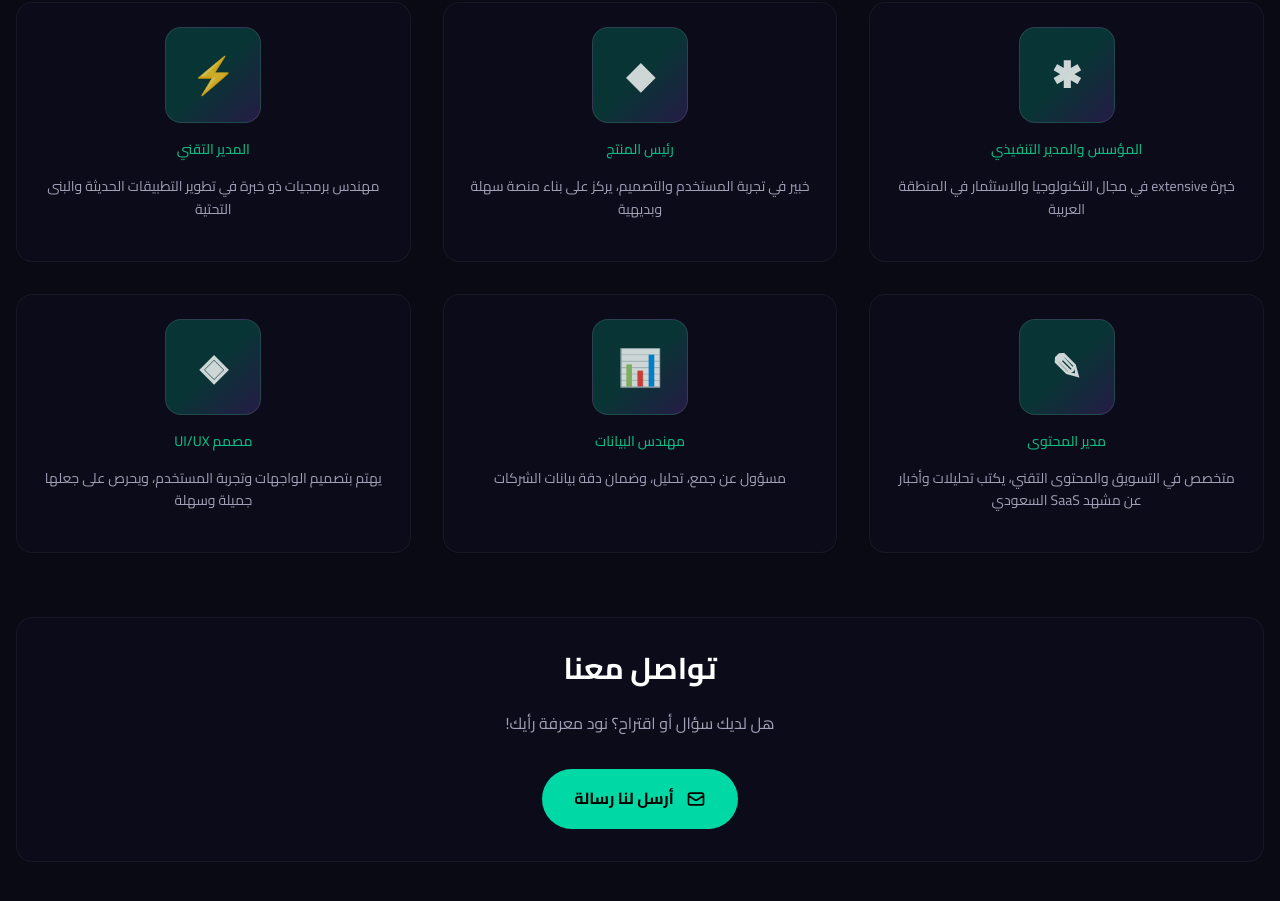
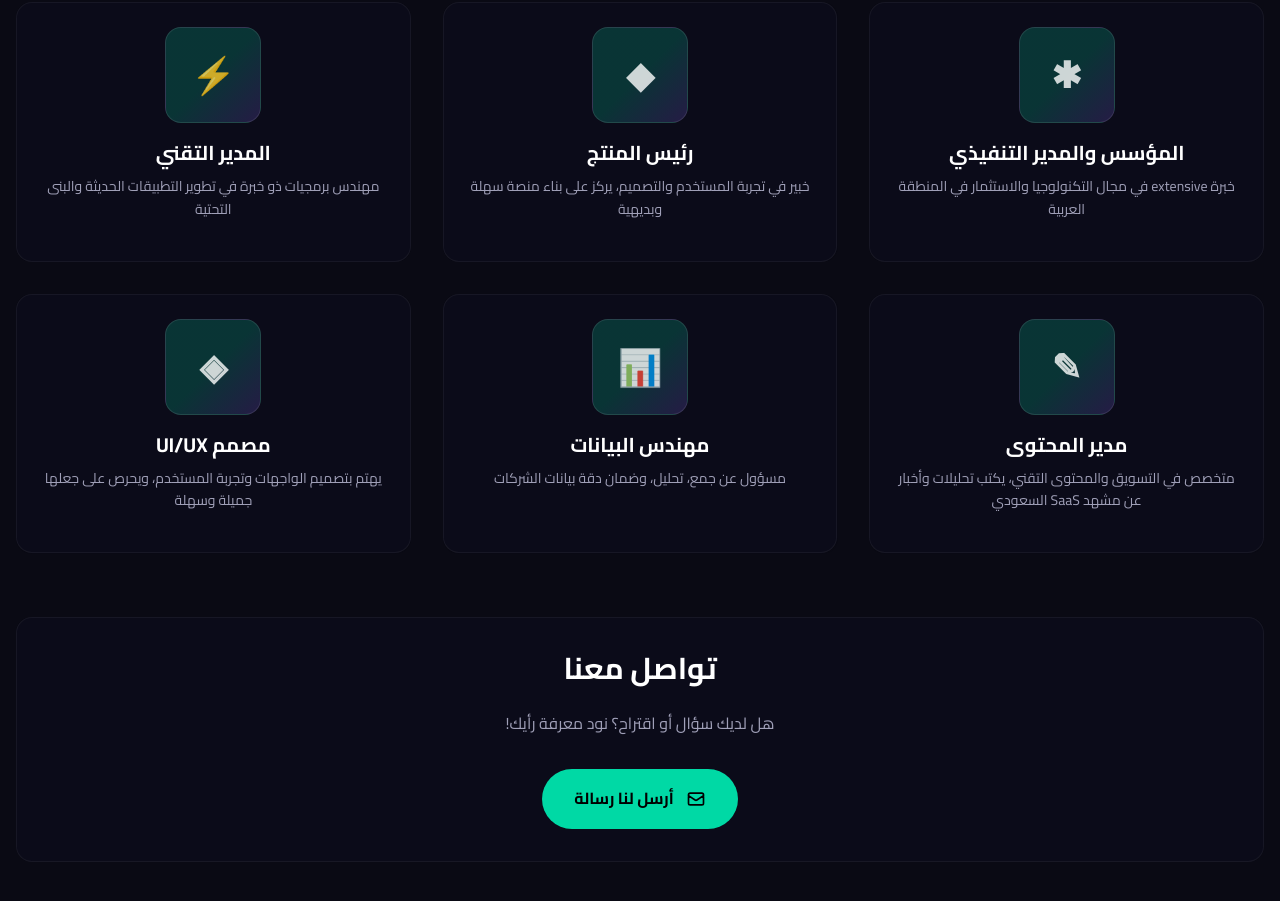
Before and after one commit to walidsobhie-code/saudisaashub, a Next.js app: page /about in a window 1280 px wide. Shown: the part 980-1881 px from the top of the page. Built offline with nearby package versions, Linux system fonts and the light colour scheme.

Commit message:
fix: remove name field reference from About page team cards
- TeamMember objects no longer have 'name' property
- Display role as heading instead
- Build error resolved

```diff
--- a/app/about/page.tsx
+++ b/app/about/page.tsx
@@ -99,8 +99,7 @@ export default function AboutPage() {
                   <div className="w-24 h-24 mx-auto mb-4 rounded-2xl bg-gradient-to-br from-accent-green/20 via-accent-cyan/20 to-accent-purple/20 flex items-center justify-center border border-white/10 group-hover:scale-105 transition-transform">
                     <span className="text-4xl font-bold text-white/80">{member.initial}</span>
                   </div>
-                  <h3 className="text-xl font-bold text-white mb-2">{member.name}</h3>
-                  <p className="text-accent-green text-sm font-medium mb-4">{member.role}</p>
+                  <h3 className="text-xl font-bold text-white mb-2">{member.role}</h3>
                   <p className="text-text-secondary text-sm leading-relaxed">{member.bio}</p>
                 </div>
               ))}
```
